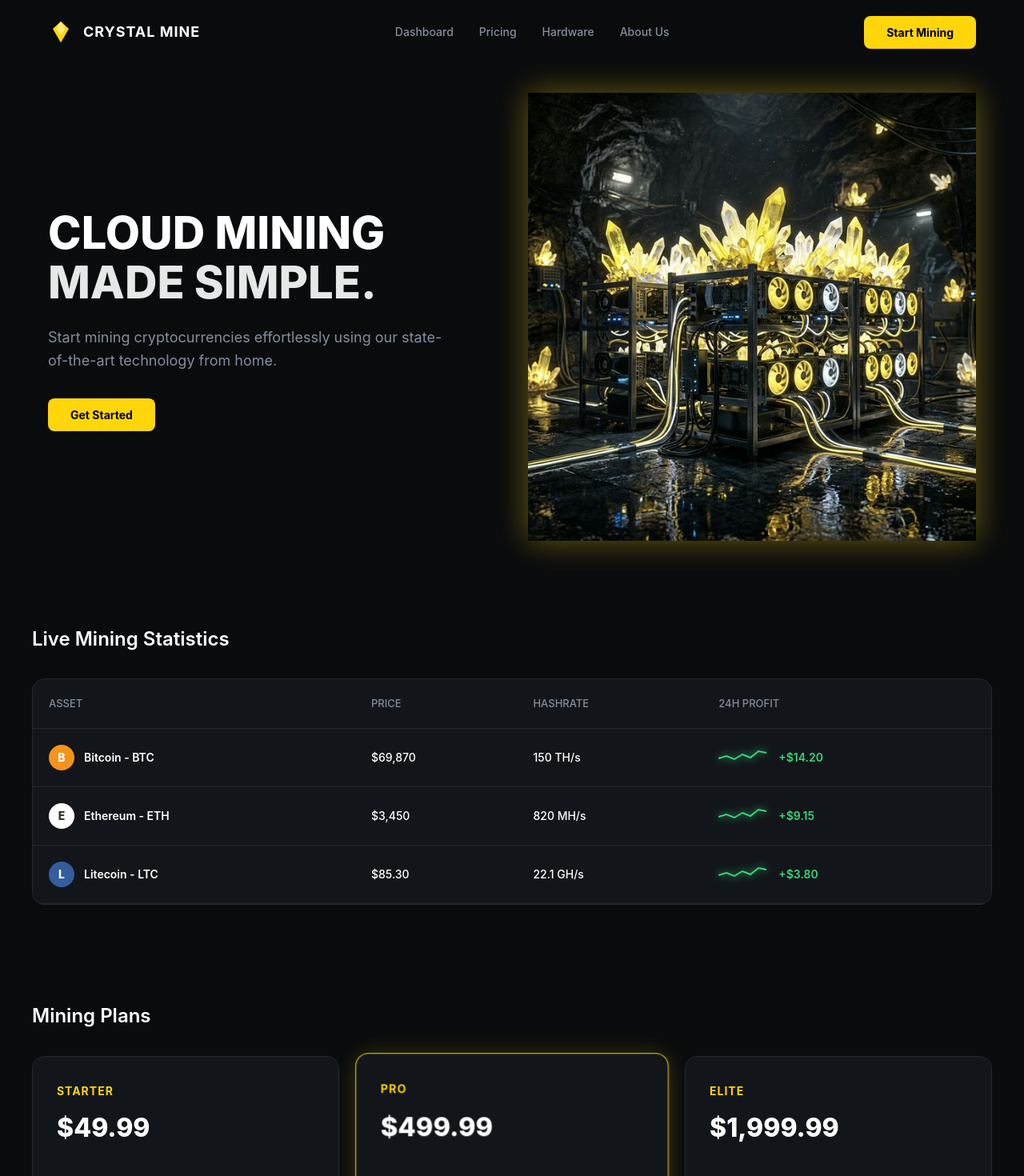
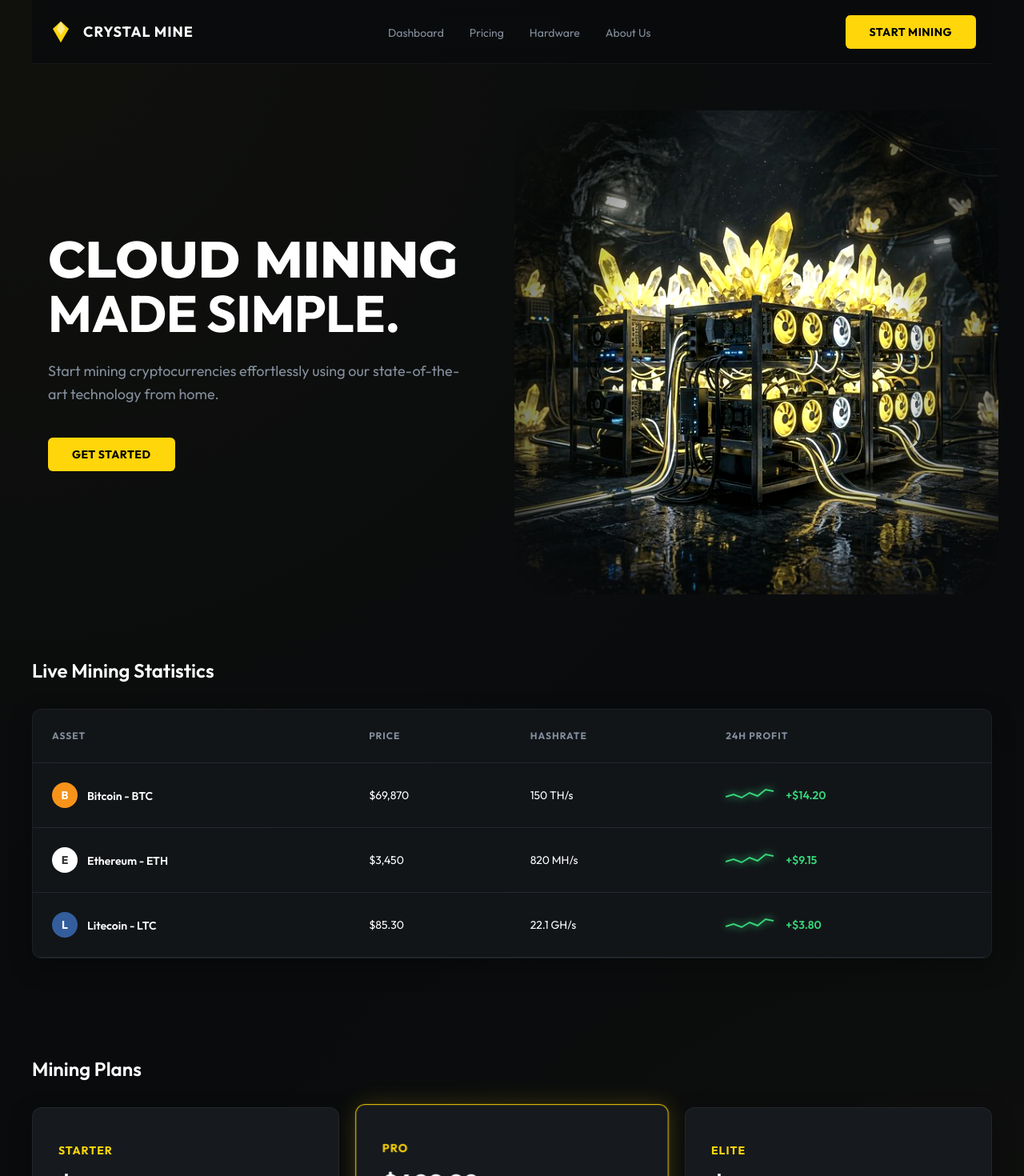
Before and after one commit to imesh4523/mining, a React (Vite) app: page / in a window 1280 px wide. Shown: the top 1470 px of the page at 80% size. Built offline with nearby package versions, Linux system fonts and the light colour scheme.

Commit message:
Refinement: Enhanced professional look with premium typography, glassmorphism, and seamless image blending

```diff
--- a/index.html
+++ b/index.html
@@ -4,7 +4,10 @@
     <meta charset="UTF-8" />
     <link rel="icon" type="image/svg+xml" href="/favicon.svg" />
     <meta name="viewport" content="width=device-width, initial-scale=1.0" />
-    <title>mining</title>
+    <link rel="preconnect" href="https://fonts.googleapis.com">
+    <link rel="preconnect" href="https://fonts.gstatic.com" crossorigin>
+    <link href="https://fonts.googleapis.com/css2?family=Montserrat:wght@400;700;800&family=Outfit:wght@300;400;600;700&display=swap" rel="stylesheet">
+    <title>Crystal Mine - Premium Cloud Mining</title>
   </head>
   <body>
     <div id="root"></div>
--- a/src/components/Hero.css
+++ b/src/components/Hero.css
@@ -2,37 +2,45 @@
   display: grid;
   grid-template-columns: 1fr 1fr;
   align-items: center;
-  min-height: 80vh;
-  gap: 40px;
+  min-height: 85vh;
+  gap: 60px;
+  padding-top: 40px;
 }
 
 .hero-title {
-  font-size: 56px;
+  font-size: clamp(40px, 5vw, 64px);
   font-weight: 800;
-  line-height: 1.1;
+  line-height: 1.05;
   margin-bottom: 24px;
-}
-
-.highlight {
-  color: var(--text-main);
-  opacity: 0.9;
+  letter-spacing: -0.5px;
+  font-family: 'Montserrat', sans-serif;
 }
 
 .hero-description {
   font-size: 18px;
   color: var(--text-muted);
-  max-width: 500px;
-  margin-bottom: 32px;
+  max-width: 520px;
+  margin-bottom: 40px;
+  font-weight: 400;
+  line-height: 1.6;
 }
 
 .hero-image-container {
   position: relative;
+  display: flex;
+  justify-content: center;
+  align-items: center;
 }
 
 .hero-image {
-  width: 100%;
-  max-width: 600px;
-  filter: drop-shadow(0 0 20px var(--primary-glow));
+  width: 110%;
+  max-width: 700px;
+  border-radius: 20px;
+  object-fit: cover;
+  /* Blend edges to background */
+  mask-image: radial-gradient(circle at center, black 40%, transparent 95%);
+  -webkit-mask-image: radial-gradient(circle at center, black 40%, transparent 95%);
+  filter: contrast(1.05) brightness(1.1);
 }
 
 .image-glow {
@@ -40,9 +48,9 @@
   top: 50%;
   left: 50%;
   transform: translate(-50%, -50%);
-  width: 80%;
-  height: 80%;
-  background: radial-gradient(circle, var(--primary-glow) 0%, transparent 70%);
+  width: 100%;
+  height: 100%;
+  background: radial-gradient(circle, rgba(255, 214, 10, 0.15) 0%, transparent 70%);
   z-index: -1;
   pointer-events: none;
 }
--- a/src/components/MiningPlans.css
+++ b/src/components/MiningPlans.css
@@ -6,15 +6,17 @@
 }
 
 .plan-card {
-  padding: 30px;
+  padding: 40px 32px;
   display: flex;
   flex-direction: column;
-  transition: transform 0.3s ease;
+  transition: var(--transition-smooth);
+  background: var(--card-bg);
 }
 
 .plan-card:hover {
-  transform: translateY(-10px);
+  transform: translateY(-8px);
   border-color: var(--primary);
+  box-shadow: 0 15px 40px rgba(0, 0, 0, 0.4);
 }
 
 .plan-card.popular {
--- a/src/components/Navbar.css
+++ b/src/components/Navbar.css
@@ -3,7 +3,14 @@
   display: flex;
   justify-content: space-between;
   align-items: center;
+  position: sticky;
+  top: 0;
   z-index: 1000;
+  background: rgba(9, 11, 13, 0.7);
+  backdrop-filter: blur(12px);
+  -webkit-backdrop-filter: blur(12px);
+  border-bottom: 1px solid var(--glass-border);
+  transition: var(--transition-smooth);
 }
 
 .logo-section {
--- a/src/components/StatsTable.css
+++ b/src/components/StatsTable.css
@@ -10,17 +10,19 @@
 }
 
 .stats-table th {
-  padding: 20px;
+  padding: 24px;
   color: var(--text-muted);
-  font-size: 13px;
+  font-size: 12px;
   text-transform: uppercase;
-  font-weight: 500;
+  font-weight: 700;
+  letter-spacing: 1px;
   border-bottom: 1px solid var(--card-border);
 }
 
 .stats-table td {
-  padding: 20px;
+  padding: 24px;
   border-bottom: 1px solid var(--card-border);
+  vertical-align: middle;
 }
 
 .asset-cell {
--- a/src/index.css
+++ b/src/index.css
@@ -2,26 +2,32 @@
   --primary: #ffd60a;
   --primary-glow: rgba(255, 214, 10, 0.4);
   --bg: #090b0d;
+  --bg-dark: #050607;
   --card-bg: #161a1e;
   --card-border: #23282f;
   --text-main: #ffffff;
   --text-muted: #848e9c;
   --accent-green: #37d67a;
-  --glass: rgba(22, 26, 30, 0.8);
-  --glass-border: rgba(255, 255, 255, 0.08);
+  --glass: rgba(22, 26, 30, 0.7);
+  --glass-border: rgba(255, 255, 255, 0.05);
+  --transition-smooth: all 0.4s cubic-bezier(0.16, 1, 0.3, 1);
 }
 
 * {
   margin: 0;
   padding: 0;
   box-sizing: border-box;
-  font-family: 'Outfit', 'Inter', system-ui, -apple-system, sans-serif;
+  font-family: 'Outfit', 'Montserrat', sans-serif;
+  -webkit-font-smoothing: antialiased;
 }
 
 body {
   background-color: var(--bg);
+  background-image:
+    radial-gradient(circle at 0% 0%, rgba(255, 214, 10, 0.03) 0%, transparent 50%),
+    radial-gradient(circle at 100% 100%, rgba(255, 214, 10, 0.03) 0%, transparent 50%);
   color: var(--text-main);
-  line-height: 1.6;
+  line-height: 1.5;
   overflow-x: hidden;
 }
 
@@ -34,10 +40,12 @@ button {
 
 .glass-card {
   background: var(--glass);
-  backdrop-filter: blur(12px);
-  -webkit-backdrop-filter: blur(12px);
+  backdrop-filter: blur(20px);
+  -webkit-backdrop-filter: blur(20px);
   border: 1px solid var(--glass-border);
-  border-radius: 16px;
+  border-radius: 12px;
+  box-shadow: 0 10px 30px rgba(0, 0, 0, 0.3);
+  transition: var(--transition-smooth);
 }
 
 .container {
@@ -49,26 +57,33 @@ button {
 .btn-primary {
   background-color: var(--primary);
   color: #000;
-  padding: 12px 28px;
-  border-radius: 8px;
+  padding: 12px 30px;
+  border-radius: 6px;
   font-weight: 700;
   font-size: 14px;
+  letter-spacing: 0.5px;
+  text-transform: uppercase;
+  transition: var(--transition-smooth);
 }
 
 .btn-primary:hover {
-  transform: translateY(-2px);
-  box-shadow: 0 4px 15px var(--primary-glow);
+  transform: translateY(-2px) scale(1.02);
+  box-shadow: 0 8px 25px var(--primary-glow);
 }
 
 .btn-outline {
   border: 1.5px solid var(--primary);
   color: var(--primary);
-  padding: 12px 28px;
-  border-radius: 8px;
+  padding: 12px 30px;
+  border-radius: 6px;
   font-weight: 700;
   font-size: 14px;
+  letter-spacing: 0.5px;
+  text-transform: uppercase;
+  transition: var(--transition-smooth);
 }
 
 .btn-outline:hover {
-  background: var(--primary-glow);
+  background: rgba(255, 214, 10, 0.1);
+  transform: translateY(-2px);
 }
```
